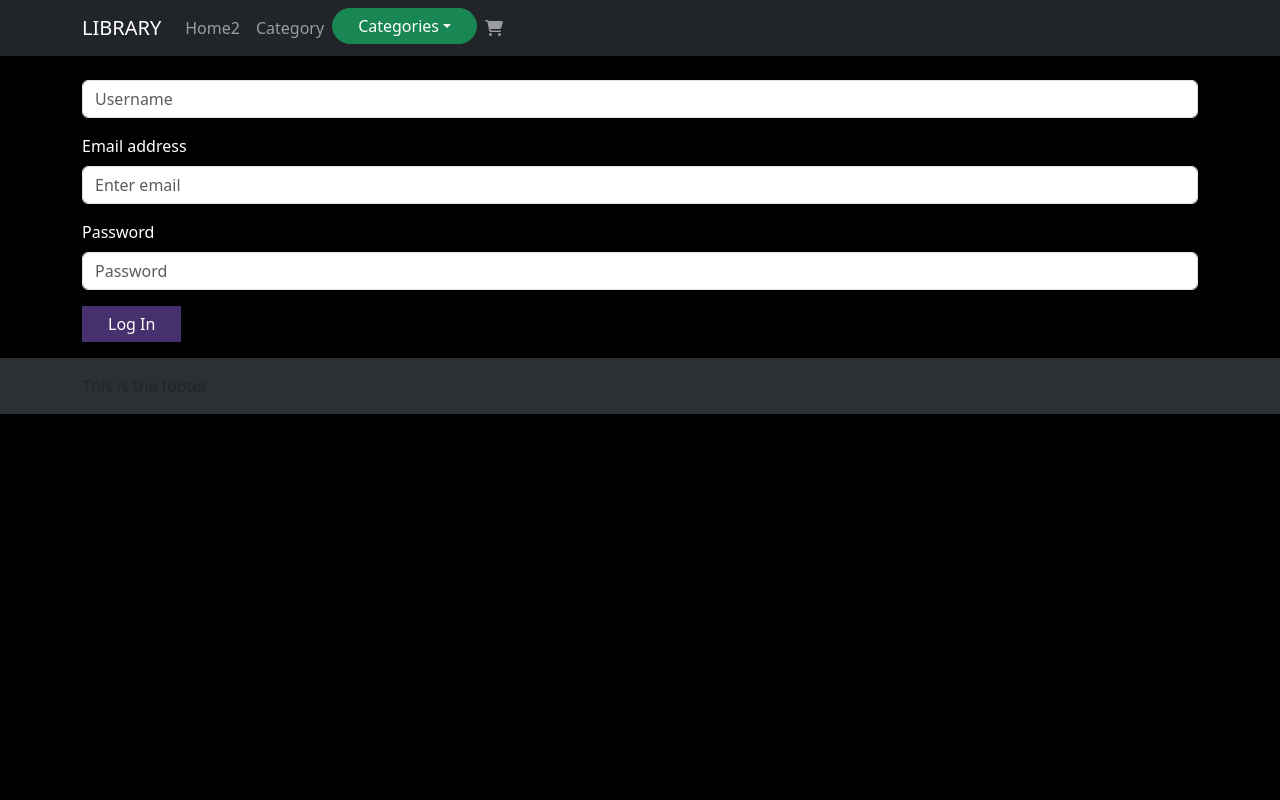
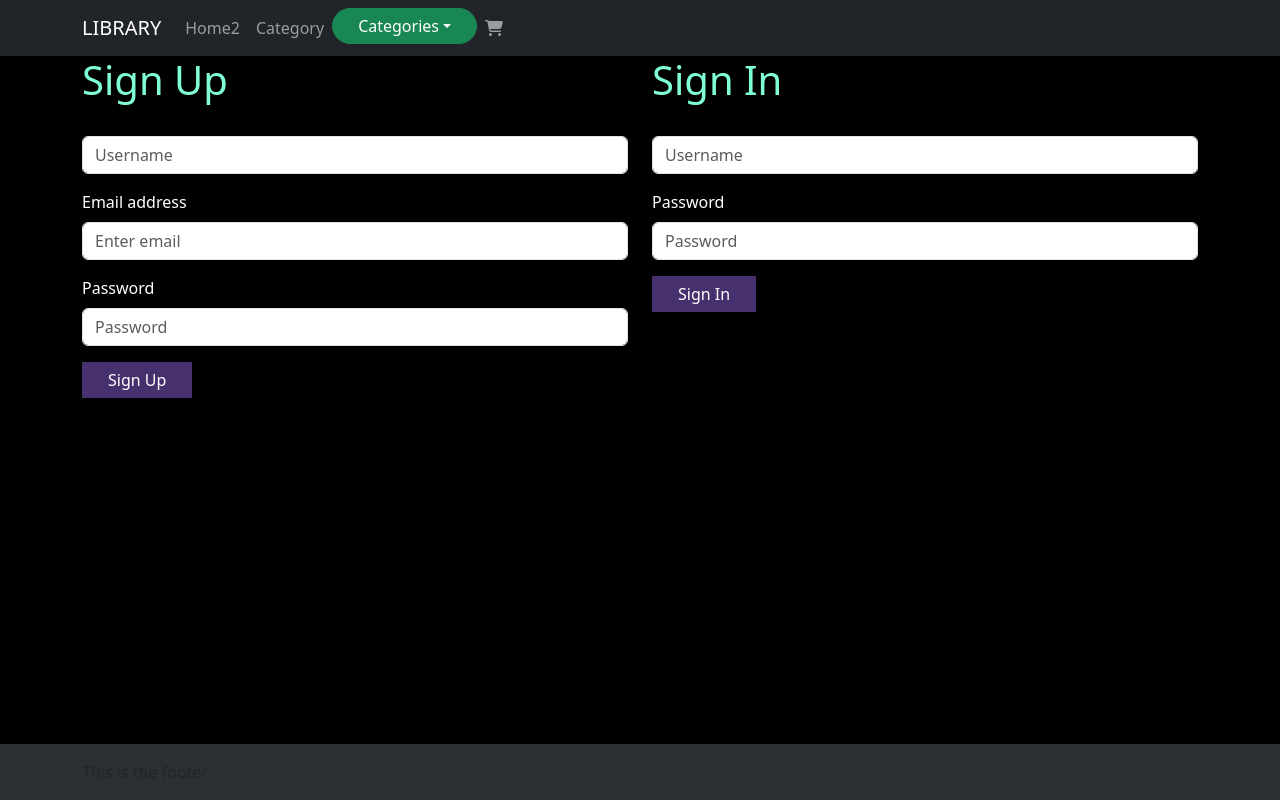
Before and after one commit to Lakindu199854/Online-Book-Store, a React (Create React App) app in the folder Library-Frontend/: page / in a window 1280 px wide. Built offline with nearby package versions, Linux system fonts and the light colour scheme.

Commit message:
Log in and Sign up page is done

```diff
--- a/Library-Frontend/src/App.scss
+++ b/Library-Frontend/src/App.scss
@@ -7,7 +7,9 @@ $btn-padding-x: 25px;
 /* The following line can be included in a src/App.scss */
 @import '~bootstrap/scss/bootstrap';
 
+.container{
 
+}
 
 .card {
     height: 100%; /* Set the desired fixed height for the cards */
--- a/Library-Frontend/src/pages/Book.js
+++ b/Library-Frontend/src/pages/Book.js
@@ -53,7 +53,7 @@ const Book=()=>{
     return(
         <div>
 
-             <h1>Book Details</h1>
+
              <ListGroup>
 
              <ListGroup.Item>
--- a/Library-Frontend/src/pages/Help.js
+++ b/Library-Frontend/src/pages/Help.js
@@ -47,7 +47,7 @@ const Help=()=>{
                     <Card >
                     <Link to={`/book/${book.id}`}>
 
-                        <Card.Img variant="top"  src={`/${book.imgLink}`} className="card-image" />
+                        <Card.Img variant="top"  src={`${book.imgLink}`} className="card-image" />
                         <Card.Body>
                         <Card.Title>{book.name}</Card.Title>
                         <Card.Subtitle>Author:{book.imgLink}</Card.Subtitle>
--- a/Library-Frontend/src/pages/Home2.js
+++ b/Library-Frontend/src/pages/Home2.js
@@ -35,7 +35,7 @@ const Home2 = () => {
   return (
     <div className="Home2">
       {books &&
-        <Container> {/* Use the fluid prop to create a full-width container */}
+        <Container className="container"> {/* Use the fluid prop to create a full-width container */}
           <Row xs={1} md={3} className="g-4">
             {books.map((book, idx) => (
               <Col key={idx} className="d-flex justify-content-start">
--- a/Library-Frontend/src/pages/Layout.js
+++ b/Library-Frontend/src/pages/Layout.js
@@ -9,6 +9,7 @@ import { faShoppingCart } from "@fortawesome/free-solid-svg-icons";
 import Dropdown from 'react-bootstrap/Dropdown';
 import { useEffect, useState } from "react";
 import { getAllCategories } from "./services/bookServices";
+import '../pages/css/layout.css';
 
 
 const Layout = () => {
@@ -34,7 +35,7 @@ const Layout = () => {
 
       <Navbar expand="lg" bg="dark" data-bs-theme="dark">
         <Container>
-          <Navbar.Brand href="#home">LIBRARY</Navbar.Brand>
+          <Navbar.Brand href="/home2">LIBRARY</Navbar.Brand>
           <Navbar.Toggle aria-controls="basic-navbar-nav" />
           <Navbar.Collapse id="basic-navbar-nav">
             <Nav className="me-auto">
--- a/Library-Frontend/src/pages/Users.js
+++ b/Library-Frontend/src/pages/Users.js
@@ -4,40 +4,71 @@ import "./css/users.css";
 import Button from "react-bootstrap/Button";
 import { createUser } from "./services/userServices";
 import { createCartByUserId } from "./services/cartService";
+import Row from "react-bootstrap/Row";
+import Col from "react-bootstrap/Col";
+import { getAllusers } from "./services/userServices";
 
 const Users = () => {
   const [Username, setUsername] = useState(null);
   const [Password, setPassword] = useState(null);
   const [email, setEmail] = useState(null);
-  const [successMessage, setSuccessMessage] = useState("");
+  const [successMessageForSignup, setSuccessMessageForSignup] = useState("");
+  const [successMessageForSignin, setSuccessMessageForSignin] = useState("");
   const [cartId, setCartId] = useState(null);
+
+  useEffect(() => {
+    if (cartId != null) {
+      console.log("cartId is:" + cartId);
+      localStorage.setItem("cartId", cartId.toString());
+    }
+  }, [cartId]);
 
 
 
-    useEffect(()=>{
-        if(cartId!=null){
-            console.log("cartId is:"+cartId)
-            localStorage.setItem('cartId',cartId.toString());
+const handleSigIn = async (event) =>{
+  event.preventDefault();
+  try {
+    const res = await getAllusers();
+    res.map((element)=>{
+      if(element.username==Username){
+        if(element.password==Password){
+          const createCartForUser=async(userId)=>{
+            try{
+              const res = await createCartByUserId(userId);
+              console.log(res);
+            }catch(error){
+              console.log(error);
             }
-    },[cartId])
+          }
+          createCartForUser(element.id);
 
-  const handleSubmit = async (event) => {
+          window.location.href = '/home2';
+        }
+        setSuccessMessageForSignin("Invalid username or password");
+      }
+      setSuccessMessageForSignin("Invalid username or password");
+
+    })
+  } catch (error) {
+    console.log(error);
+  }
+}
+
+  const handleSignUp = async (event) => {
     event.preventDefault();
     const data = {
       username: Username,
       password: Password,
       email: email,
     };
+
+    if(Username !==null && Password !==null && email !==null){
+      console.log(1);
       try {
         const res = await createUser(data);
-      console.log("res is :" + res.id);
+        console.log("id is :" + res.id);
+        setSuccessMessageForSignup("User Successfully Saved");
 
-      try {
-
-        const res2 = await createCartByUserId(res.id);
-        console.log("res2 is :" + res2.cart.user.username);
-        setCartId(res2.cart.id);
-        console.log("cartIt is:"+res2.cart.id)
       } catch (error) {
         console.log(error);
       }
@@ -45,20 +76,12 @@ const Users = () => {
       setPassword("");
       setUsername("");
       setEmail("");
+      // window.location.href = '/home2'; // Replace '/new-page' with your desired URL
+    }else{
+      setSuccessMessageForSignup("User Not Added");
+    }
 
-      if (res && res.success) {
-        setSuccessMessage("User Successfully Saved");
-      } else {
-        console.log(1);
-        setSuccessMessage("User Not Added");
     }
-    } catch (error) {
-      console.log(error);
-      setSuccessMessage("User Not Added");
-    }
-    window.location.href = '/home2'; // Replace '/new-page' with your desired URL
-
-  };
 
   //   const handleLogIn=async(event)=>{
   //     event.preventDefault
@@ -68,7 +91,10 @@ const Users = () => {
 
   return (
     <div>
-      <Form onSubmit={handleSubmit}>
+      <Row>
+        <Col>
+          <Form className="sign up"  onSubmit={handleSignUp}>
+            <h1>Sign Up</h1>
             <Form.Group className="mb-3" controlId="formGroupUserName">
               <Form.Label></Form.Label>
               <Form.Control
@@ -79,7 +105,7 @@ const Users = () => {
                   setUsername(event.target.value);
                 }}
                 onClick={() => {
-              setSuccessMessage("");
+                  setSuccessMessageForSignup("");
                 }}
               />
             </Form.Group>
@@ -93,7 +119,7 @@ const Users = () => {
                   setEmail(event.target.value);
                 }}
                 onClick={() => {
-              setSuccessMessage("");
+                  setSuccessMessageForSignup("");
                 }}
               />
             </Form.Group>
@@ -107,19 +133,65 @@ const Users = () => {
                   setPassword(event.target.value);
                 }}
                 onClick={() => {
-              setSuccessMessage("");
+                  setSuccessMessageForSignup("");
                 }}
               />
             </Form.Group>
-        <Button className="CreateUserButton" type="submit" variant="primary">
-          Log In
+            <Button
+              className="CreateUserButton"
+              type="submit"
+              variant="primary"
+            >
+              Sign Up
             </Button>{" "}
             <p
-          className={successMessage === "User Not Added" ? "error_message" : ""}
+              className={
+                successMessageForSignup === "User Not Added" ? "error_message" : ""
+              }
             >
-          {successMessage}
+              {successMessageForSignup}
             </p>
           </Form>
+        </Col>
+
+        <Col>
+          <Form className="sign in" onSubmit={handleSigIn}>
+            <h1>Sign In</h1>
+            <Form.Group className="mb-3" controlId="formGroupUserName">
+              <Form.Label></Form.Label>
+              <Form.Control
+                type="text"
+                value={Username}
+                placeholder="Username"
+                onChange={(event) => {
+                  setUsername(event.target.value);
+                }}
+              />
+            </Form.Group>
+            <Form.Group className="mb-3" controlId="formGroupPassword">
+              <Form.Label>Password</Form.Label>
+              <Form.Control
+                type="password"
+                value={Password}
+                placeholder="Password"
+                onChange={(event) => {
+                  setPassword(event.target.value);
+                }}
+              />
+            </Form.Group>
+            <Button
+              className="CreateUserButton"
+              type="submit"
+              variant="primary"
+            >
+              Sign In
+            </Button>{" "}
+            <p className="loginSuccessMessage">{successMessageForSignin}</p>
+
+          </Form>
+        </Col>
+      </Row>
+
       {/* <Form >
            <Form.Group className="mb-3" controlId="formGroupUserName">
                 <Form.Label>Username</Form.Label>
--- /dev/null
+++ b/Library-Frontend/src/pages/css/layout.css
@@ -0,0 +1,5 @@
+footer{
+    position: fixed;
+    bottom: 0;
+    width: 100%;
+  }
--- a/Library-Frontend/src/pages/css/users.css
+++ b/Library-Frontend/src/pages/css/users.css
@@ -13,3 +13,11 @@ p{
 .error_message{
     color: red;
 }
+
+h1{
+    color: aquamarine;
+}
+
+.loginSuccessMessage{
+    color: red;
+}
--- a/Library-Frontend/src/pages/services/userServices.js
+++ b/Library-Frontend/src/pages/services/userServices.js
@@ -10,3 +10,13 @@ export const createUser=async(data)=>{
     }
 
 }
+
+export const getAllusers =async ()=>{
+    try{
+        const response=await axios.get("http://localhost:9500/users");
+        return await response.data;
+    }catch(error){
+        console.log("Error when fetching the users");
+        return error;
+    }
+}
```
Lines whose indentation alone changed are shown as unchanged.
